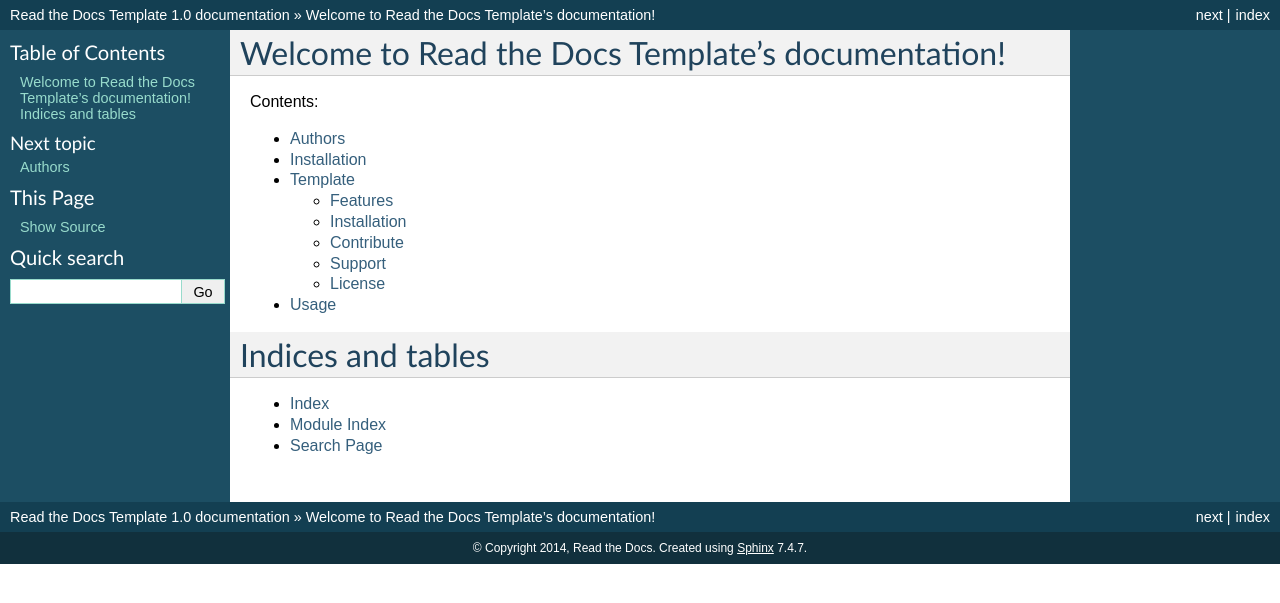
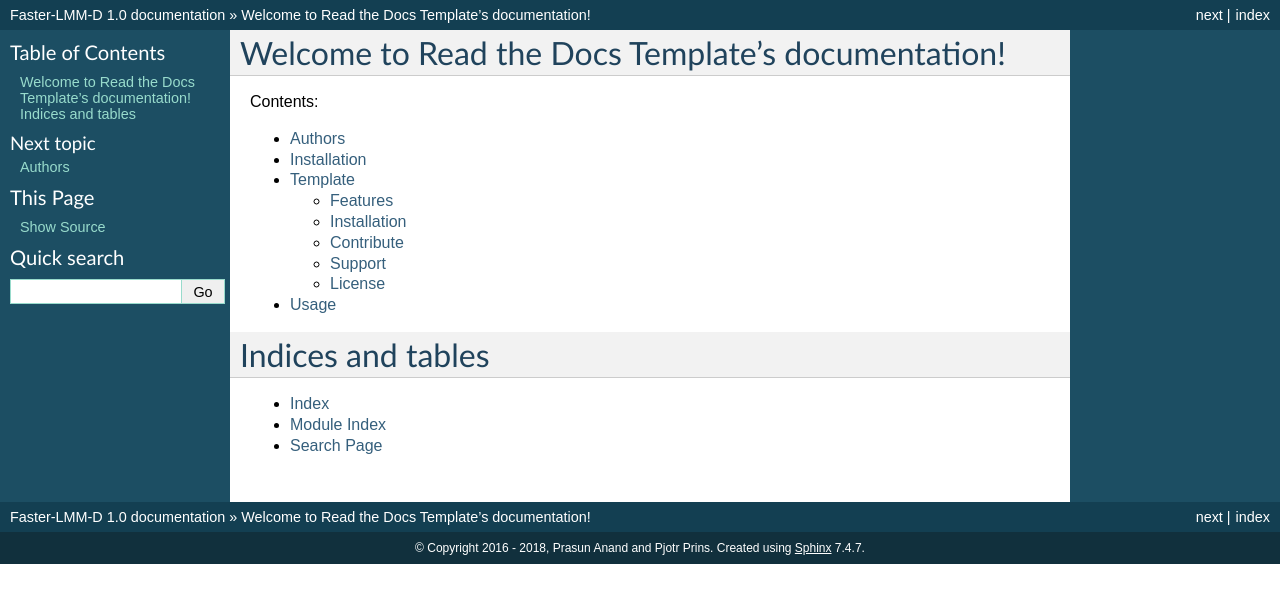
Before and after one commit to prasunanand/faster_lmm_d-docs, a Sphinx documentation site: the page built from docs/index.rst, in a window 1280 px wide. Shown: the top 603 px of the page. Built offline with Sphinx 7.4.7, drawn with Linux system fonts in a browser that asks for light colours.

Commit message:
minor changes

```diff
--- a/docs/conf.py
+++ b/docs/conf.py
@@ -43,15 +43,15 @@
 master_doc = 'index'
 
 # General information about the project.
-project = u'Read the Docs Template'
-copyright = u'2014, Read the Docs'
+project = u'Faster-LMM-D'
+copyright = u'2016 - 2018, Prasun Anand and Pjotr Prins'
 
 # The version info for the project you're documenting, acts as replacement for
 # |version| and |release|, also used in various other places throughout the
 # built documents.
 #
 # The short X.Y version.
-version = '1.0'
+version = '0.1'
 # The full version, including alpha/beta/rc tags.
 release = '1.0'
 
@@ -176,7 +176,7 @@
 #html_file_suffix = None
 
 # Output file base name for HTML help builder.
-htmlhelp_basename = 'ReadtheDocsTemplatedoc'
+htmlhelp_basename = 'faster_lmm_d-doc'
 
 
 # -- Options for LaTeX output ---------------------------------------------
@@ -196,8 +196,8 @@
 # (source start file, target name, title,
 #  author, documentclass [howto, manual, or own class]).
 latex_documents = [
-  ('index', 'ReadtheDocsTemplate.tex', u'Read the Docs Template Documentation',
-   u'Read the Docs', 'manual'),
+  ('index', 'faster_lmm_d.tex', u'Faster-LMM-D Documentation',
+   u'Prasun Anand, Pjotr Prins', 'manual'),
 ]
 
 # The name of an image file (relative to this directory) to place at the top of
@@ -226,8 +226,8 @@
 # One entry per manual page. List of tuples
 # (source start file, name, description, authors, manual section).
 man_pages = [
-    ('index', 'readthedocstemplate', u'Read the Docs Template Documentation',
-     [u'Read the Docs'], 1)
+    ('index', 'Faster-LMM-D', u'Faster-LMM-D Documentation',
+     [u'Prasun Anand, Pjotr Prins'], 1)
 ]
 
 # If true, show URL addresses after external links.
@@ -240,8 +240,8 @@
 # (source start file, target name, title, author,
 #  dir menu entry, description, category)
 texinfo_documents = [
-  ('index', 'ReadtheDocsTemplate', u'Read the Docs Template Documentation',
-   u'Read the Docs', 'ReadtheDocsTemplate', 'One line description of project.',
+  ('index', 'Faster-LMM-D', u'Faster-LMM-D Documentation',
+   u'Prasun Anand, Pjotr Prins', 'Faster-LMM-D', 'Faster-LMM-D is a GWAS tool with GPU acceleration.',
    'Miscellaneous'),
 ]
 
```
